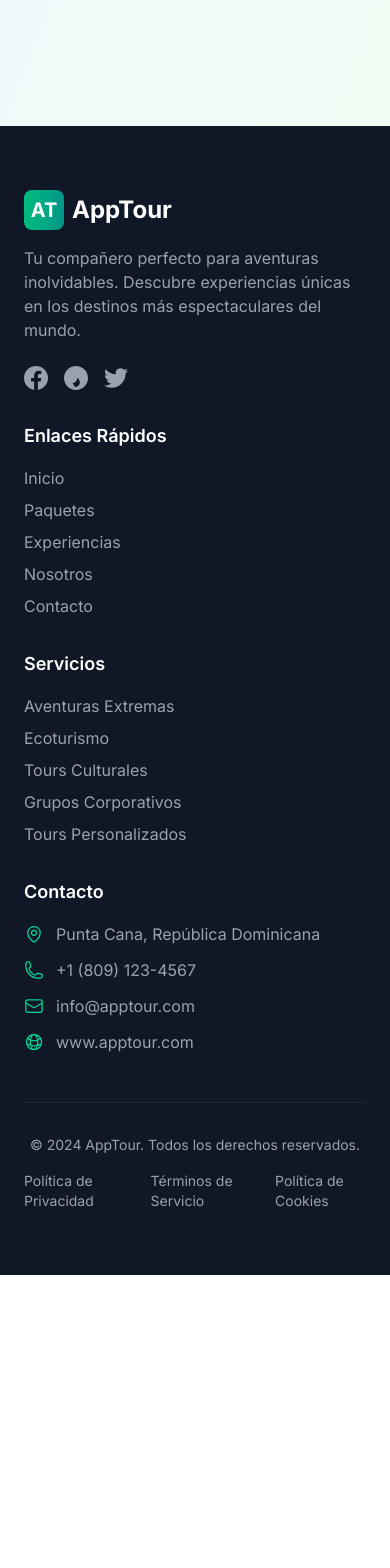
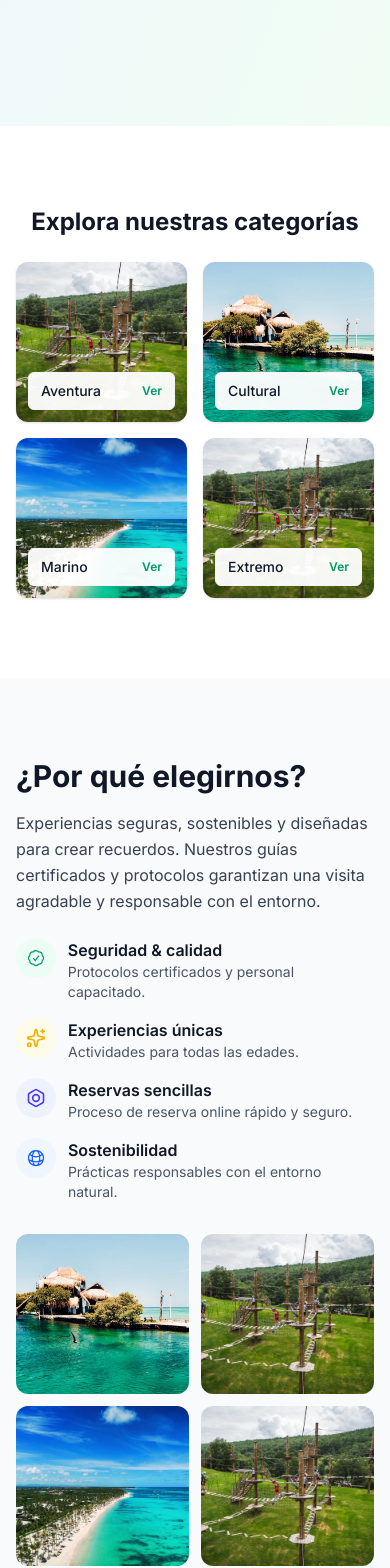
Before and after one commit to DavidCabrera22/apptour, a Next.js app in the folder frontend/: page / in a window 390 px wide. Shown: the part 1865-3433 px from the top of the page. Before the commit the page ends 3140 px from the top, so only its background shows below. Built offline with nearby package versions, Linux system fonts and the light colour scheme; no server answers.

Commit message:
se agregaron mas secciones al ome

```diff
--- a/frontend/src/app/page.tsx
+++ b/frontend/src/app/page.tsx
@@ -1,12 +1,21 @@
-import HeroSection from '@/components/sections/HeroSection';
-import FeaturedPackages from '@/components/sections/FeaturedPackages';
+"use client";
+
+import TestimonialsSection from "@/components/sections/TestimonialsSecion";
+import ExploreCategories from "@/components/sections/ExploreCategories";
+import FeaturedPackages from "@/components/sections/FeaturedPackages";
+import BenefitsSection from "@/components/sections/BenefitsSection";
+import HeroSection from "@/components/sections/HeroSection";
+import WhySection from "@/components/sections/WhySection";
 
 export default function Home() {
   return (
-    <div className="min-h-screen">
+    <div className="min-h-screen bg-white text-gray-900">
       <HeroSection />
       <FeaturedPackages />
-      {/* Más secciones se agregarán aquí */}
+      <ExploreCategories />
+      <WhySection />
+      <BenefitsSection />
+      <TestimonialsSection />
     </div>
   );
 }
--- /dev/null
+++ b/frontend/src/components/sections/BenefitsSection.tsx
@@ -0,0 +1,45 @@
+import { CheckBadgeIcon } from "@heroicons/react/24/outline";
+
+export default function BenefitsSection() {
+  const items = [
+    {
+      title: "Variedad de actividades",
+      desc: "Todas las opciones en un mismo lugar.",
+    },
+    { title: "Guías certificados", desc: "Personal profesional y amable." },
+    { title: "Reservas seguras", desc: "Pago online protegido." },
+    {
+      title: "Opciones para grupos",
+      desc: "Paquetes para familias y empresas.",
+    },
+  ];
+
+  return (
+    <section
+      aria-labelledby="benefits"
+      className="container mx-auto px-4 md:px-6 lg:px-10 py-20"
+    >
+      <h3
+        id="benefits"
+        className="text-2xl md:text-3xl font-bold text-center mb-6 text-gray-900"
+      >
+        Beneficios
+      </h3>
+
+    <div className="grid grid-cols-1 sm:grid-cols-2 gap-6">
+        {items.map((it) => (
+          <div
+            key={it.title}
+            className="bg-white rounded-lg p-6 shadow-sm border border-gray-100 text-center"
+          >
+            <div className="mx-auto w-12 h-12 bg-emerald-50 rounded-full flex items-center justify-center mb-4">
+              <CheckBadgeIcon className="w-6 h-6 text-emerald-600" />
+            </div>
+            <h4 className="font-semibold mb-2 text-gray-900">{it.title}</h4>
+            <p className="text-sm text-gray-600">{it.desc}</p>
+          </div>
+        ))}
+      </div>
+    </section>
+  );
+}
--- /dev/null
+++ b/frontend/src/components/sections/ExploreCategories.tsx
@@ -0,0 +1,58 @@
+import Image from "next/image";
+import Link from "next/link";
+
+export default function ExploreCategories() {
+  const categories = [
+    { title: "Aventura", img: "/images/jungle-adventure.jpg" },
+    { title: "Cultural", img: "/images/cenote-experience.jpg" },
+    { title: "Marino", img: "/images/hero-beach.jpg" },
+    { title: "Extremo", img: "/images/jungle-adventure.jpg" },
+  ];
+
+  return (
+    <section
+      id="categories"
+      aria-labelledby="explore-categories"
+      className="container mx-auto px-4 md:px-6 lg:px-10 py-20"
+    >
+      <h3
+        id="explore-categories"
+        className="text-2xl md:text-3xl font-bold text-center mb-6 text-gray-900"
+      >
+        Explora nuestras categorías
+      </h3>
+
+      <div className="grid grid-cols-2 sm:grid-cols-4 gap-4 md:gap-6">
+        {categories.map((c) => (
+          <article
+            key={c.title}
+            className="relative rounded-xl overflow-hidden shadow-sm focus-within:ring-2 focus-within:ring-emerald-400"
+          >
+            <div className="relative h-40 sm:h-44">
+              <Image
+                src={c.img}
+                alt={c.title}
+                fill
+                className="object-cover object-center"
+              />
+            </div>
+
+            <div className="absolute bottom-3 left-3 right-3">
+              <div className="bg-white/95 px-3 py-2 rounded-md flex items-center justify-between border border-gray-100">
+                <span className="font-medium text-sm text-gray-900">
+                  {c.title}
+                </span>
+                <Link
+                  href="#"
+                  className="text-xs text-emerald-600 font-semibold"
+                >
+                  Ver
+                </Link>
+              </div>
+            </div>
+          </article>
+        ))}
+      </div>
+    </section>
+  );
+}
--- /dev/null
+++ b/frontend/src/components/sections/TestimonialsSecion.tsx
@@ -0,0 +1,45 @@
+export default function TestimonialsSection() {
+  const t = [
+    {
+      name: "María",
+      text: "Una experiencia inolvidable. Los guías fueron muy amables.",
+    },
+    { name: "Carlos", text: "Todo perfecto, altamente recomendado." },
+    {
+      name: "Lina",
+      text: "Los cenotes son espectaculares. Volvería sin dudar.",
+    },
+  ];
+
+  return (
+    <section
+      aria-labelledby="testimonials"
+      className="container mx-auto px-4 md:px-6 lg:px-10 py-20"
+    >
+      <h3
+        id="testimonials"
+        className="text-2xl md:text-3xl font-bold text-center mb-6 text-gray-900"
+      >
+        Testimonios
+      </h3>
+
+      <div className="grid grid-cols-1 md:grid-cols-3 gap-6">
+        {t.map((tt, i) => (
+          <blockquote
+            key={i}
+            className="bg-white rounded-lg p-6 shadow-sm border border-gray-100"
+          >
+            <div className="flex items-center gap-3 mb-3">
+              <div className="w-10 h-10 rounded-full bg-gray-200" />
+              <div>
+                <div className="font-semibold text-gray-900">{tt.name}</div>
+                <div className="text-xs text-gray-500">Cliente verificado</div>
+              </div>
+            </div>
+            <p className="text-gray-700">{tt.text}</p>
+          </blockquote>
+        ))}
+      </div>
+    </section>
+  );
+}
--- /dev/null
+++ b/frontend/src/components/sections/WhySection.tsx
@@ -0,0 +1,117 @@
+import { CheckBadgeIcon, GlobeAltIcon } from "@heroicons/react/24/outline";
+import { BoltIcon, SparklesIcon } from "lucide-react";
+import Image from "next/image";
+
+export default function WhySection() {
+  return (
+    <section aria-labelledby="why-section" className="bg-gray-50 py-20">
+      <div className="container mx-auto px-4 md:px-6 lg:px-10 grid grid-cols-1 lg:grid-cols-2 gap-8 items-center">
+        <div>
+          <h3
+            id="why-section"
+            className="text-3xl font-bold text-gray-900 mb-4"
+          >
+            ¿Por qué elegirnos?
+          </h3>
+
+          <p className="text-gray-700 mb-6 leading-relaxed">
+            Experiencias seguras, sostenibles y diseñadas para crear recuerdos.
+            Nuestros guías certificados y protocolos garantizan una visita
+            agradable y responsable con el entorno.
+          </p>
+
+          <ul className="grid grid-cols-1 sm:grid-cols-2 gap-4">
+            <li className="flex items-start gap-3">
+              <div className="w-10 h-10 rounded-full bg-emerald-50 flex items-center justify-center">
+                <CheckBadgeIcon className="w-5 h-5 text-emerald-600" />
+              </div>
+              <div>
+                <h4 className="font-semibold text-gray-900">
+                  Seguridad & calidad
+                </h4>
+                <p className="text-sm text-gray-600">
+                  Protocolos certificados y personal capacitado.
+                </p>
+              </div>
+            </li>
+
+            <li className="flex items-start gap-3">
+              <div className="w-10 h-10 rounded-full bg-yellow-50 flex items-center justify-center">
+                <SparklesIcon className="w-5 h-5 text-yellow-500" />
+              </div>
+              <div>
+                <h4 className="font-semibold text-gray-900">
+                  Experiencias únicas
+                </h4>
+                <p className="text-sm text-gray-600">
+                  Actividades para todas las edades.
+                </p>
+              </div>
+            </li>
+
+            <li className="flex items-start gap-3">
+              <div className="w-10 h-10 rounded-full bg-indigo-50 flex items-center justify-center">
+                <BoltIcon className="w-5 h-5 text-indigo-600" />
+              </div>
+              <div>
+                <h4 className="font-semibold text-gray-900">
+                  Reservas sencillas
+                </h4>
+                <p className="text-sm text-gray-600">
+                  Proceso de reserva online rápido y seguro.
+                </p>
+              </div>
+            </li>
+
+            <li className="flex items-start gap-3">
+              <div className="w-10 h-10 rounded-full bg-blue-50 flex items-center justify-center">
+                <GlobeAltIcon className="w-5 h-5 text-blue-600" />
+              </div>
+              <div>
+                <h4 className="font-semibold text-gray-900">Sostenibilidad</h4>
+                <p className="text-sm text-gray-600">
+                  Prácticas responsables con el entorno natural.
+                </p>
+              </div>
+            </li>
+          </ul>
+        </div>
+
+        <div className="grid grid-cols-2 gap-3">
+          <div className="h-40 rounded-xl overflow-hidden relative">
+            <Image
+              src="/images/cenote-experience.jpg"
+              alt="cenote"
+              fill
+              className="object-cover object-center"
+            />
+          </div>
+          <div className="h-40 rounded-xl overflow-hidden relative">
+            <Image
+              src="/images/jungle-adventure.jpg"
+              alt="selva"
+              fill
+              className="object-cover object-center"
+            />
+          </div>
+          <div className="h-40 rounded-xl overflow-hidden relative">
+            <Image
+              src="/images/hero-beach.jpg"
+              alt="playa"
+              fill
+              className="object-cover object-center"
+            />
+          </div>
+          <div className="h-40 rounded-xl overflow-hidden relative">
+            <Image
+              src="/images/jungle-adventure.jpg"
+              alt="aventura"
+              fill
+              className="object-cover object-center"
+            />
+          </div>
+        </div>
+      </div>
+    </section>
+  );
+}
```
